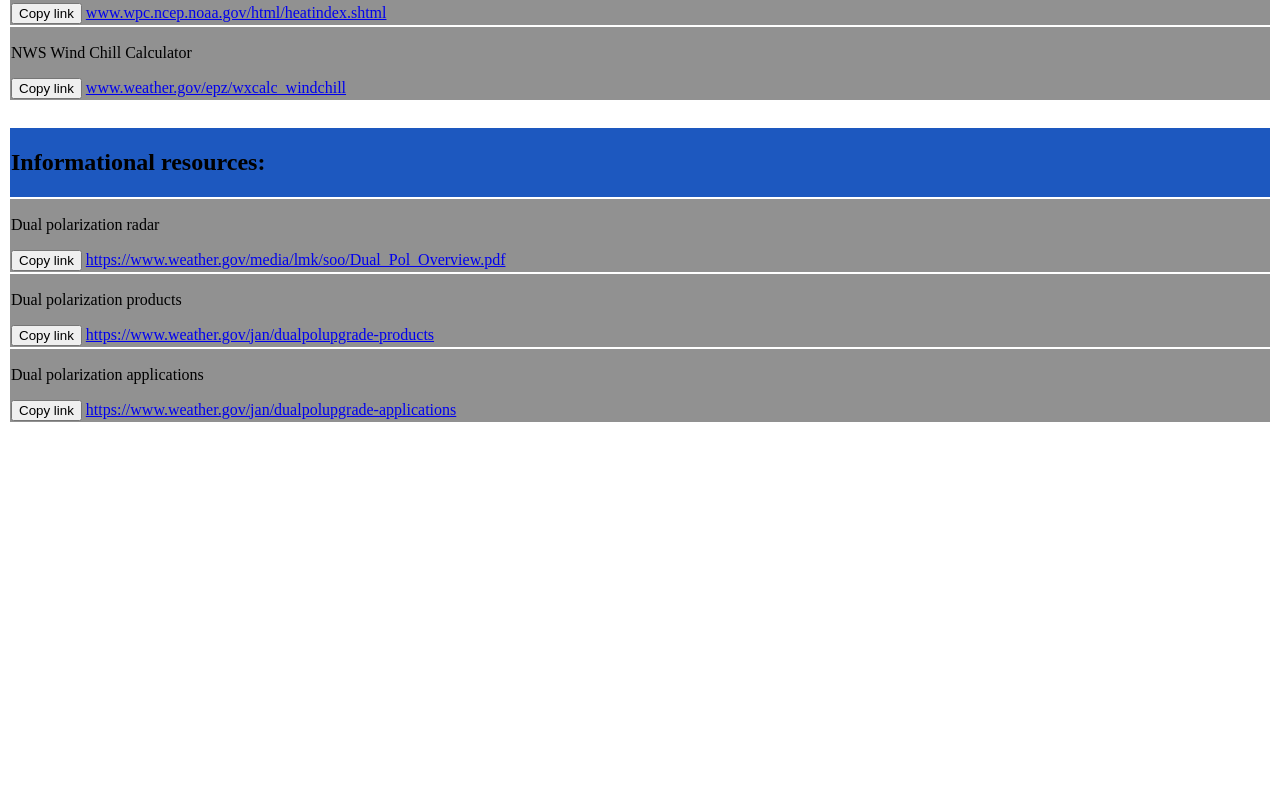
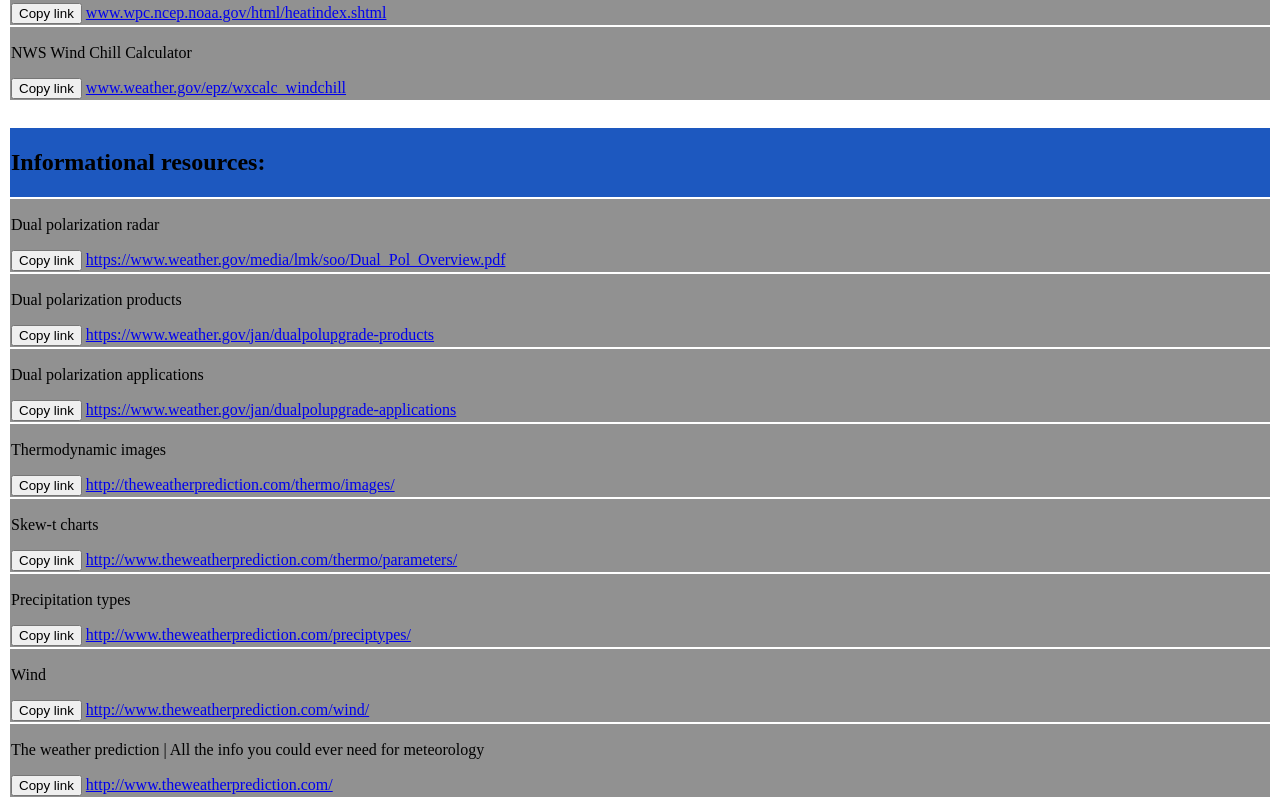
Before and after one commit to azrellie/azrellie.github.io, a plain HTML site: page index.html in a window 1280 px wide. Shown: the part 1742-2549 px from the top of the page. Before the commit the page ends 2174 px from the top, so only its background shows below. Drawn offline with Linux system fonts and the light colour scheme.

Commit message:
Update index.html

```diff
--- a/index.html
+++ b/index.html
@@ -215,6 +215,41 @@
                     <a href="https://www.weather.gov/jan/dualpolupgrade-applications" target="_self">https://www.weather.gov/jan/dualpolupgrade-applications</a>
                 </td>
             </tr>
+            <tr valign="top">
+                <td bgcolor="#919191" width="25">
+                    <p>Thermodynamic images</p>
+                    <button onclick="copytext('http://theweatherprediction.com/thermo/images/');">Copy link</button>
+                    <a href="http://theweatherprediction.com/thermo/images/" target="_self">http://theweatherprediction.com/thermo/images/</a>
+                </td>
+            </tr>
+            <tr valign="top">
+                <td bgcolor="#919191" width="25">
+                    <p>Skew-t charts</p>
+                    <button onclick="copytext('http://www.theweatherprediction.com/thermo/parameters/');">Copy link</button>
+                    <a href="http://www.theweatherprediction.com/thermo/parameters/" target="_self">http://www.theweatherprediction.com/thermo/parameters/</a>
+                </td>
+            </tr>
+            <tr valign="top">
+                <td bgcolor="#919191" width="25">
+                    <p>Precipitation types</p>
+                    <button onclick="copytext('http://www.theweatherprediction.com/preciptypes/');">Copy link</button>
+                    <a href="http://www.theweatherprediction.com/preciptypes/" target="_self">http://www.theweatherprediction.com/preciptypes/</a>
+                </td>
+            </tr>
+            <tr valign="top">
+                <td bgcolor="#919191" width="25">
+                    <p>Wind</p>
+                    <button onclick="copytext('http://www.theweatherprediction.com/wind/');">Copy link</button>
+                    <a href="http://www.theweatherprediction.com/wind/" target="_self">http://www.theweatherprediction.com/wind/</a>
+                </td>
+            </tr>
+            <tr valign="top">
+                <td bgcolor="#919191" width="25">
+                    <p>The weather prediction | All the info you could ever need for meteorology</p>
+                    <button onclick="copytext('http://www.theweatherprediction.com/');">Copy link</button>
+                    <a href="http://www.theweatherprediction.com/" target="_self">http://www.theweatherprediction.com/</a>
+                </td>
+            </tr>
 
             <!--fuck calculators ill link them instead, code will be repurposed-->
             <!--
```
